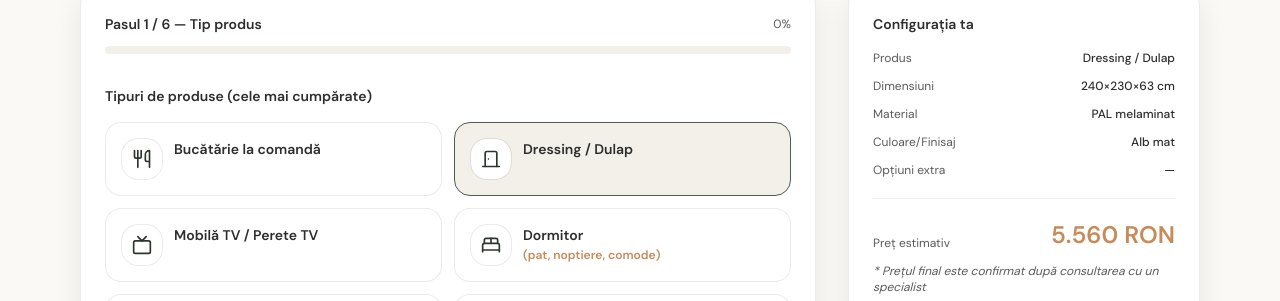
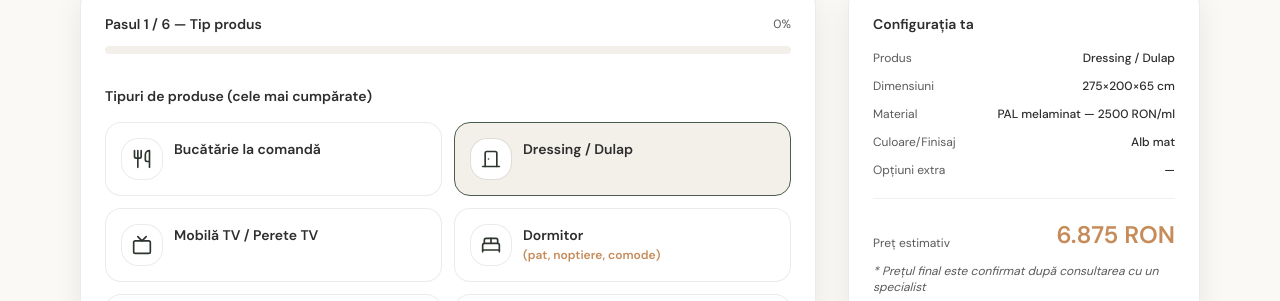
Before and after one commit to adaartbucuresti/adaartrepo, a React (Vite) app: page /configurator in a window 1280 px wide. Shown: the part 311-612 px from the top of the page. Built offline with nearby package versions, Linux system fonts and the light colour scheme.

Commit message:
4 products

```diff
--- /dev/null
+++ b/src/lib/pricing.js
@@ -0,0 +1,28 @@
+export const MATERIAL_PRICING = [
+  { key: 'PAL melaminat', description: 'Carcasă PAL', pricePerMl: 2500 },
+  { key: 'Carcasă PAL + Uși MDF AGT', description: 'Carcasă PAL', pricePerMl: 3000 },
+  { key: 'Carcasă PAL + Uși MDF înfoliat', description: 'Carcasă PAL', pricePerMl: 3500 },
+  { key: 'Carcasă PAL + Uși MDF vopsit', description: 'Carcasă PAL', pricePerMl: 4000 },
+]
+
+export const DEFAULT_MATERIAL_KEY = MATERIAL_PRICING[0]?.key || 'PAL melaminat'
+
+export function calcLinearMeters(widthCm) {
+  const w = Number(widthCm) || 0
+  return Math.max(0, w) / 100
+}
+
+export function calcEstimatedPriceRon(widthCm, pricePerMl) {
+  const ml = calcLinearMeters(widthCm)
+  return Math.round(ml * (Number(pricePerMl) || 0))
+}
+
+export function getMaterialPricing(key) {
+  return MATERIAL_PRICING.find((m) => m.key === key) || MATERIAL_PRICING[0]
+}
+
+/*
+Verificare rapidă:
+- lățime 100 cm => 1.00 ml
+- prețuri: 2500 / 3000 / 3500 / 4000 RON
+*/
--- a/src/pages/ConfiguratorPage.jsx
+++ b/src/pages/ConfiguratorPage.jsx
@@ -18,6 +18,7 @@ import { useEffect, useMemo, useRef, useState } from 'react'
 import { Link, useSearchParams } from 'react-router-dom'
 import ConfiguratorSummary from '../components/ConfiguratorSummary.jsx'
 import { products } from '../data/products.js'
+import { DEFAULT_MATERIAL_KEY, MATERIAL_PRICING, calcEstimatedPriceRon, calcLinearMeters, getMaterialPricing } from '../lib/pricing.js'
 import { isSupabaseConfigured, supabase } from '../lib/supabase.js'
 
 const DRAFT_STORAGE_KEY = 'configuratorDraft_v1'
@@ -59,23 +60,18 @@ const categoryToType = {
 }
 
 const dimensionRanges = {
-  'Bucătărie la comandă': { w: [180, 650], h: [180, 270], d: [45, 70] },
-  'Dressing / Dulap': { w: [120, 360], h: [180, 280], d: [45, 80] },
-  'Mobilă TV / Perete TV': { w: [120, 420], h: [40, 260], d: [30, 65] },
-  'Dormitor (pat, noptiere, comode)': { w: [120, 260], h: [40, 180], d: [40, 240] },
-  'Hol (pantofar, cuier, oglindă, dulap)': { w: [60, 280], h: [80, 280], d: [25, 80] },
-  'Baie (mască chiuvetă, dulapuri)': { w: [40, 220], h: [40, 240], d: [25, 70] },
-  'Birou / Home office': { w: [90, 220], h: [70, 95], d: [50, 100] },
-  'Bibliotecă / Rafturi': { w: [80, 300], h: [160, 290], d: [25, 55] },
-  'Alt produs': { w: [40, 650], h: [40, 320], d: [20, 120] },
+  'Bucătărie la comandă': { w: [100, 800], h: [80, 300], d: [30, 100] },
+  'Dressing / Dulap': { w: [50, 500], h: [100, 300], d: [30, 100] },
+  'Mobilă TV / Perete TV': { w: [60, 500], h: [30, 300], d: [20, 80] },
+  'Dormitor (pat, noptiere, comode)': { w: [30, 300], h: [30, 250], d: [25, 250] },
+  'Hol (pantofar, cuier, oglindă, dulap)': { w: [30, 400], h: [40, 300], d: [15, 100] },
+  'Baie (mască chiuvetă, dulapuri)': { w: [30, 300], h: [30, 300], d: [15, 100] },
+  'Birou / Home office': { w: [50, 400], h: [50, 150], d: [30, 120] },
+  'Bibliotecă / Rafturi': { w: [30, 500], h: [40, 350], d: [15, 80] },
+  'Alt produs': { w: [20, 800], h: [20, 400], d: [10, 200] },
 }
 
-const materialOptions = [
-  { key: 'PAL melaminat', extra: 0, swatch: '#c8b59a' },
-  { key: 'MDF vopsit', extra: 400, swatch: '#e7e7e2' },
-  { key: 'Lemn masiv stejar', extra: 1200, swatch: '#c7a16b' },
-  { key: 'Lemn masiv nuc', extra: 1800, swatch: '#6a4b36' },
-]
+const materialOptions = MATERIAL_PRICING
 
 const colorOptions = [
   { key: 'Alb mat', extra: 0, swatch: '#f3f3f1' },
@@ -196,7 +192,7 @@ export default function ConfiguratorPage() {
   const [heightCm, setHeightCm] = useState(mid(initialRange.h[0], initialRange.h[1]))
   const [depthCm, setDepthCm] = useState(mid(initialRange.d[0], initialRange.d[1]))
 
-  const [material, setMaterial] = useState(materialOptions[0].key)
+  const [material, setMaterial] = useState(DEFAULT_MATERIAL_KEY)
   const [color, setColor] = useState(colorOptions[0].key)
   const [extras, setExtras] = useState([])
 
@@ -255,7 +251,7 @@ export default function ConfiguratorPage() {
     setWidthCm(mid(nextInitialRange.w[0], nextInitialRange.w[1]))
     setHeightCm(mid(nextInitialRange.h[0], nextInitialRange.h[1]))
     setDepthCm(mid(nextInitialRange.d[0], nextInitialRange.d[1]))
-    setMaterial(materialOptions[0].key)
+    setMaterial(DEFAULT_MATERIAL_KEY)
     setColor(colorOptions[0].key)
     setExtras([])
     setNotes('')
@@ -391,22 +387,12 @@ export default function ConfiguratorPage() {
     otherDescription,
   ])
 
-  const materialExtra = useMemo(() => materialOptions.find((m) => m.key === material)?.extra || 0, [material])
-  const colorExtra = useMemo(() => colorOptions.find((c) => c.key === color)?.extra || 0, [color])
-  const extrasTotal = useMemo(() => extras.reduce((sum, k) => sum + (extrasOptions.find((e) => e.key === k)?.extra || 0), 0), [extras])
-
-  const base = useMemo(() => {
-    const w = Number(widthCm) || 0
-    const h = Number(heightCm) || 0
-    const d = Number(depthCm) || 0
-    const raw = ((w * h * d) / 1000) * 1.6
-    return Math.max(0, raw)
-  }, [widthCm, heightCm, depthCm])
-
-  const estimatedPrice = useMemo(() => {
-    const total = base + materialExtra + colorExtra + extrasTotal
-    return Math.round(total / 10) * 10
-  }, [base, materialExtra, colorExtra, extrasTotal])
+  const selectedMaterial = useMemo(() => getMaterialPricing(material), [material])
+  const linearMeters = useMemo(() => calcLinearMeters(widthCm), [widthCm])
+  const estimatedPrice = useMemo(
+    () => calcEstimatedPriceRon(widthCm, selectedMaterial?.pricePerMl),
+    [widthCm, selectedMaterial?.pricePerMl],
+  )
 
   const summary = useMemo(() => {
     const dims = `${widthCm}×${heightCm}×${depthCm} cm`
@@ -415,8 +401,8 @@ export default function ConfiguratorPage() {
       productType,
       productName: productName || undefined,
       dimensionsLabel: dims,
-      materialLabel: materialExtra ? `${material} (+${materialExtra} RON)` : material,
-      colorLabel: colorExtra ? `${color} (+${colorExtra} RON)` : color,
+      materialLabel: selectedMaterial ? `${selectedMaterial.key} — ${selectedMaterial.pricePerMl} RON/ml` : material,
+      colorLabel: color,
       extrasLabel,
       fullName: fullName || undefined,
       phone: phone || undefined,
@@ -429,9 +415,8 @@ export default function ConfiguratorPage() {
     heightCm,
     depthCm,
     material,
-    materialExtra,
+    selectedMaterial,
     color,
-    colorExtra,
     extras,
     fullName,
     phone,
@@ -728,6 +713,7 @@ export default function ConfiguratorPage() {
                     <div className="mt-4 grid gap-4 sm:grid-cols-2">
                       {materialOptions.map((m) => {
                         const active = m.key === material
+                        const price = calcEstimatedPriceRon(widthCm, m.pricePerMl)
                         return (
                           <button
                             key={m.key}
@@ -738,18 +724,19 @@ export default function ConfiguratorPage() {
                               active ? 'border-brand-primary bg-brand-light' : 'border-border bg-white hover:bg-warm',
                             ].join(' ')}
                           >
-                            <div className="flex items-center justify-between gap-4">
-                              <div className="flex items-center gap-3">
-                                <span
-                                  className="h-10 w-10 rounded-2xl ring-1 ring-border"
-                                  style={{ background: m.swatch }}
-                                />
-                                <div className="text-sm font-semibold text-text-dark">
-                                  {m.key}
+                            <div className="flex items-start justify-between gap-4">
+                              <div className="min-w-0">
+                                <div className="text-sm font-semibold text-text-dark">{m.key}</div>
+                                <div className="mt-1 text-xs font-medium text-text-muted">{m.description}</div>
+                                <div className="mt-2 text-xs text-text-muted">
+                                  {m.pricePerMl} RON / ml · {linearMeters.toFixed(2)} ml
                                 </div>
                               </div>
-                              <div className="text-sm font-semibold text-brand-mid">
-                                {m.extra ? `+${m.extra} RON` : 'Standard'}
+                              <div className="shrink-0 text-right">
+                                <div className="text-[11px] font-semibold text-text-muted">Preț</div>
+                                <div className="mt-1 text-sm font-semibold text-brand-mid">
+                                  {price.toLocaleString('ro-RO')} RON
+                                </div>
                               </div>
                             </div>
                           </button>
```
